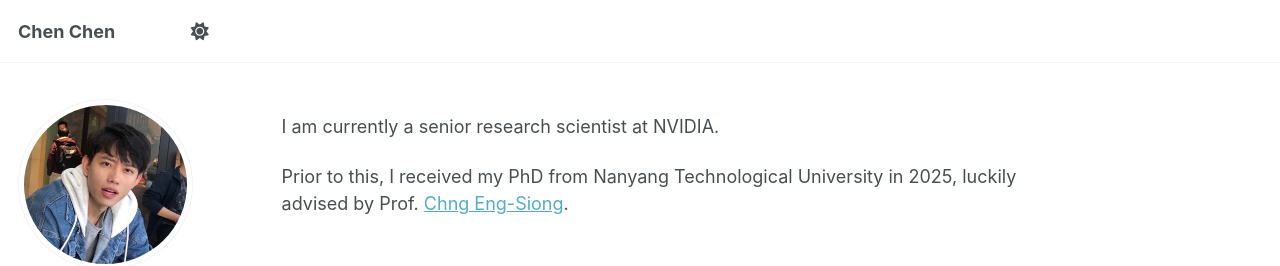
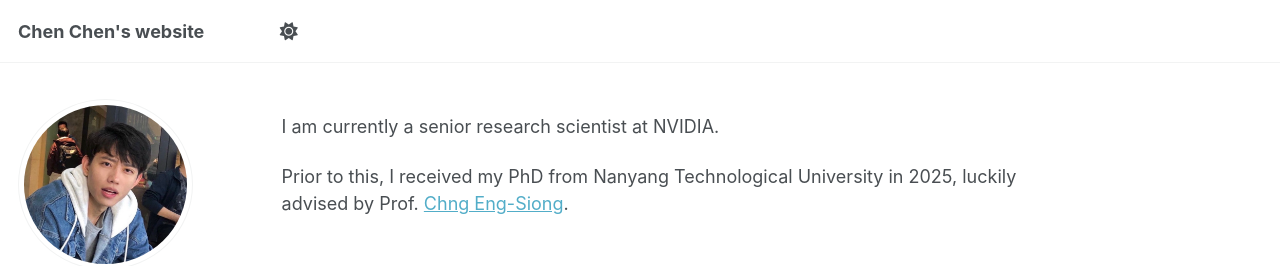
Before and after one commit to cchen1436/cchen1436.github.io, a Jekyll site: the page built from _pages/about.md, in a window 1280 px wide. Shown: the top 266 px of the page. Built offline with Jekyll 4.4.1, drawn with Linux system fonts in a browser that asks for light colours; some web fonts are replaced; a script that is not in the unit is left out.

Commit message:
Update _config.yml

```diff
--- a/_config.yml
+++ b/_config.yml
@@ -9,11 +9,11 @@
 # Basic Site Settings
 locale                   : "en-US"
 site_theme               : "default" # Currently available options are "default", "air"
-title                    : "   Chen Chen"
+title                    : "Chen Chen's website"
 title_separator          : "-"
 name                     : &name "Your Name"
 description              : &description "personal description"
-url                      : https://academicpages.github.io # the base hostname & protocol for your site e.g. "https://[your GitHub username].github.io" or if you already have some other page hosted on Github then use "https://[your GitHub username].github.io/[Your Repo Name]"
+url                      : # the base hostname & protocol for your site e.g. "https://[your GitHub username].github.io" or if you already have some other page hosted on Github then use "https://[your GitHub username].github.io/[Your Repo Name]"
 baseurl                  : "" # the subpath of your site, e.g. "/blog"
 repository               : "academicpages/academicpages.github.io"
 
```
